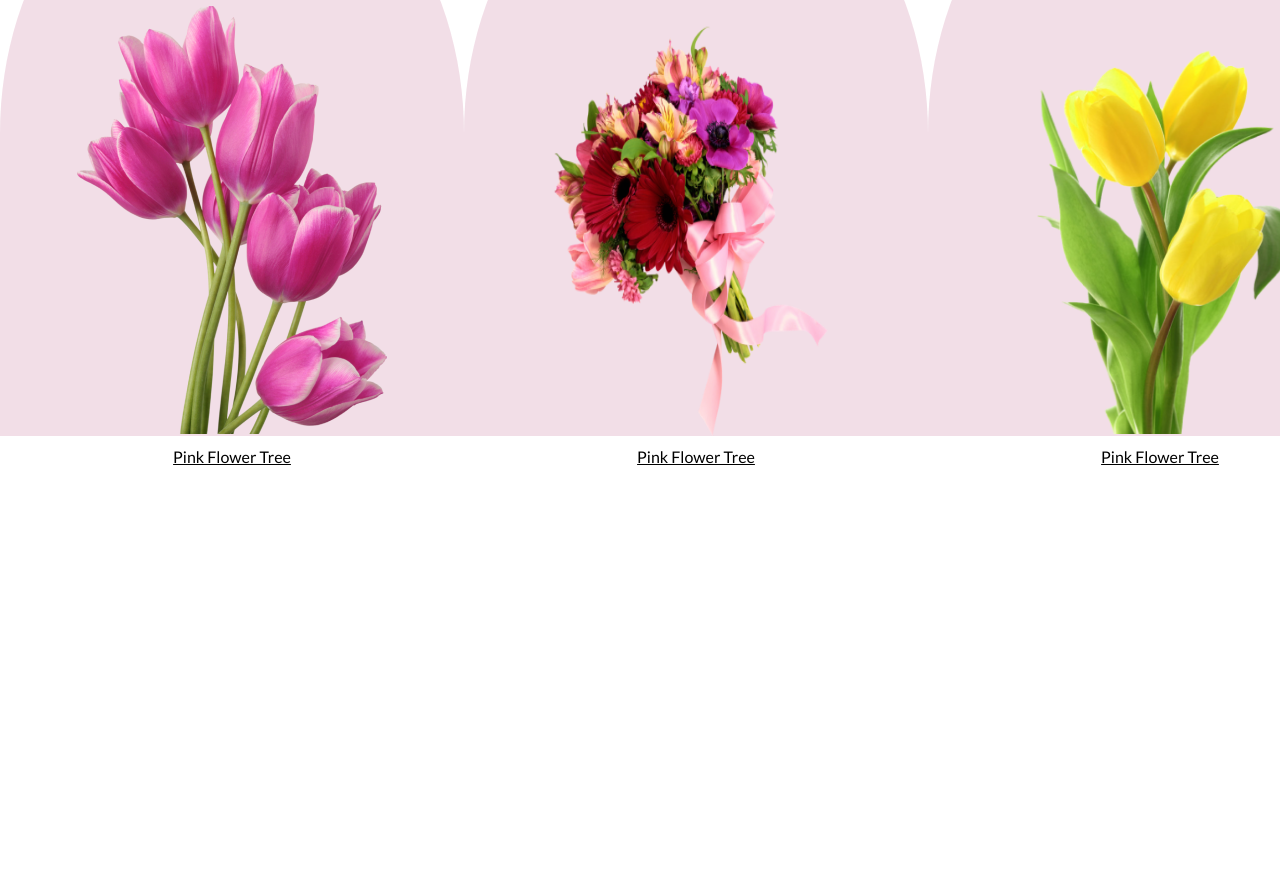
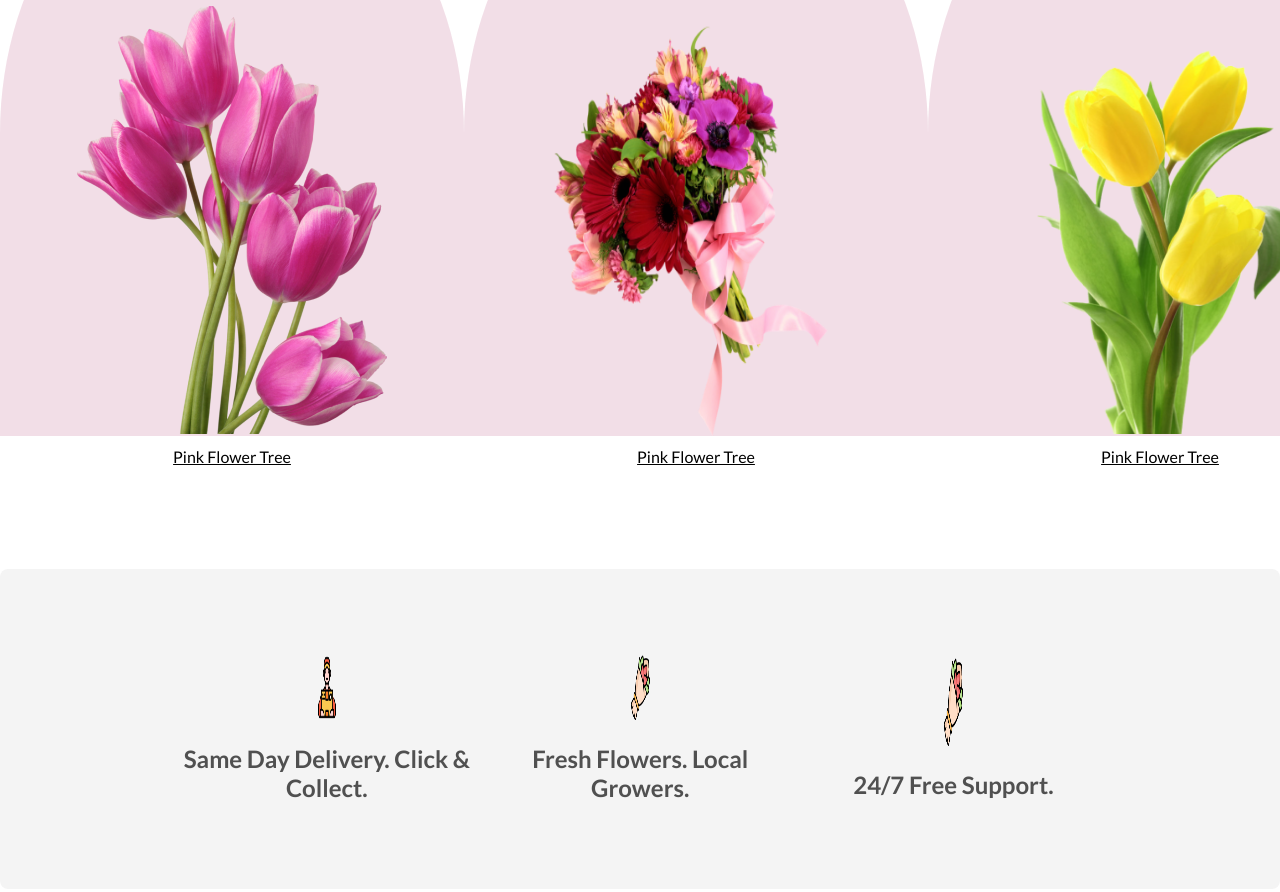
Before and after one commit to AbuBakkarSiddique007/Flower-Shop, a plain HTML site: page index.html in a window 1280 px wide. Shown: the part 1477-2369 px from the top of the page. Before the commit the page ends 2046 px from the top, so only its background shows below. Drawn offline with Linux system fonts and the light colour scheme.

Commit message:
Update: Delivery Procedure

```diff
--- a/index.html
+++ b/index.html
@@ -69,14 +69,40 @@
                         <img src="./images/pngwing-7.png" alt="">
                         <figcaption>Pink Flower Tree</figcaption>
                     </figure>
+                </div>
+            </div>
+        </section>
+        <!-- Featured Flowers Section end here  -->
 
+        <section class="service-section-container">
+            <div class="service-section-content">
+                <div class="service-section-content-1">
+                    <div class="service-section-content-1-image">
+                        <img src="./images/Group-57.png" alt="">
+                    </div>
+                    <p>
+                        Same Day Delivery. Click & Collect.
+                    </p>
                 </div>
-
+                <div class="service-section-content-1">
+                    <div class="service-section-content-1-image">
+                        <img src="./images/Group-58.png" alt="">
+                    </div>
+                    <p>
+                        Fresh Flowers. Local Growers.
+                    </p>
+                </div>
+                <div class="service-section-content-1">
+                    <div class="service-section-content-1-image">
+                        <img src="./images/Group-58.png" alt="">
+                    </div>
+                    <p>
+                        24/7 Free Support.
+                    </p>
+                </div>
             </div>
 
         </section>
-
-        <!-- Featured Flowers Section end here  -->
 
     </main>
     <footer>
--- a/style/style.css
+++ b/style/style.css
@@ -177,3 +177,61 @@ body {
 }
 
 /* Featured Image section style end  */
+
+/* service section style start here  */
+.service-section-container {
+    max-width: 1440px;
+    height: 320px;
+    border-radius: 8px;
+    background-color: rgba(39, 39, 39, 0.05);
+
+    /* border: 2px solid red; */
+
+    margin: 128px auto;
+    padding: 86px 175px;
+}
+
+.service-section-content {
+    max-width: 1090px;
+    height: 147px;
+    /* border: 2px solid green; */
+    margin: 0 auto;
+
+    display: flex;
+    flex-direction: row;
+    justify-content: space-between;
+    align-items: center;
+    gap: 10px;
+}
+
+.service-section-content-1 {
+    max-width: 380px;
+    height: 147px;
+    /* border: 1px solid mediumspringgreen; */
+
+    display: flex;
+    flex-direction: column;
+    justify-content: center;
+    align-items: center;
+}
+
+.service-section-content-1-image {
+    max-width: 88px;
+    height: 88px;
+
+    margin: 0 142px 24px 142px;
+}
+
+.service-section-content-1-image img {
+    width: 100%;
+    height: 100%;
+}
+
+.service-section-content-1 p {
+    color: rgba(39, 39, 39, 0.8);
+    font-size: 24px;
+    font-weight: 600;
+    text-align: center;
+}
+
+/* service section style end here  */
```
